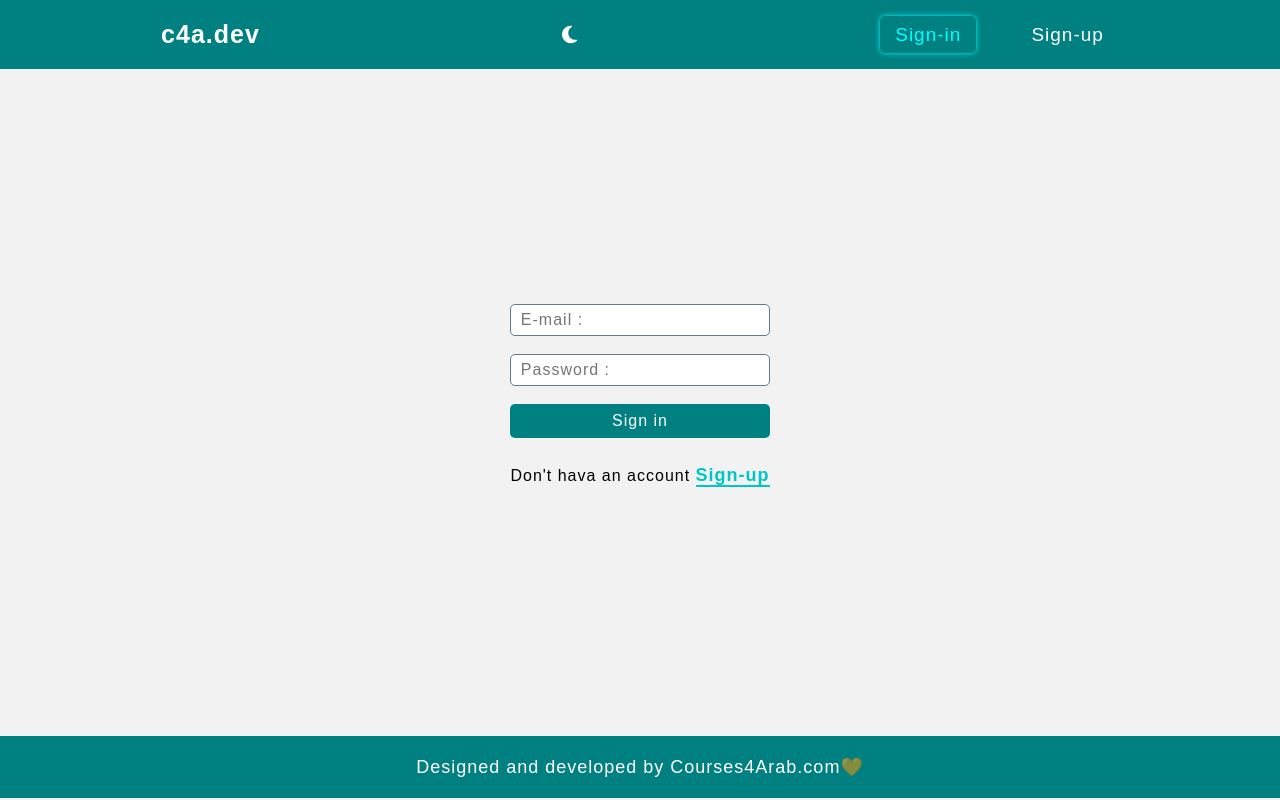
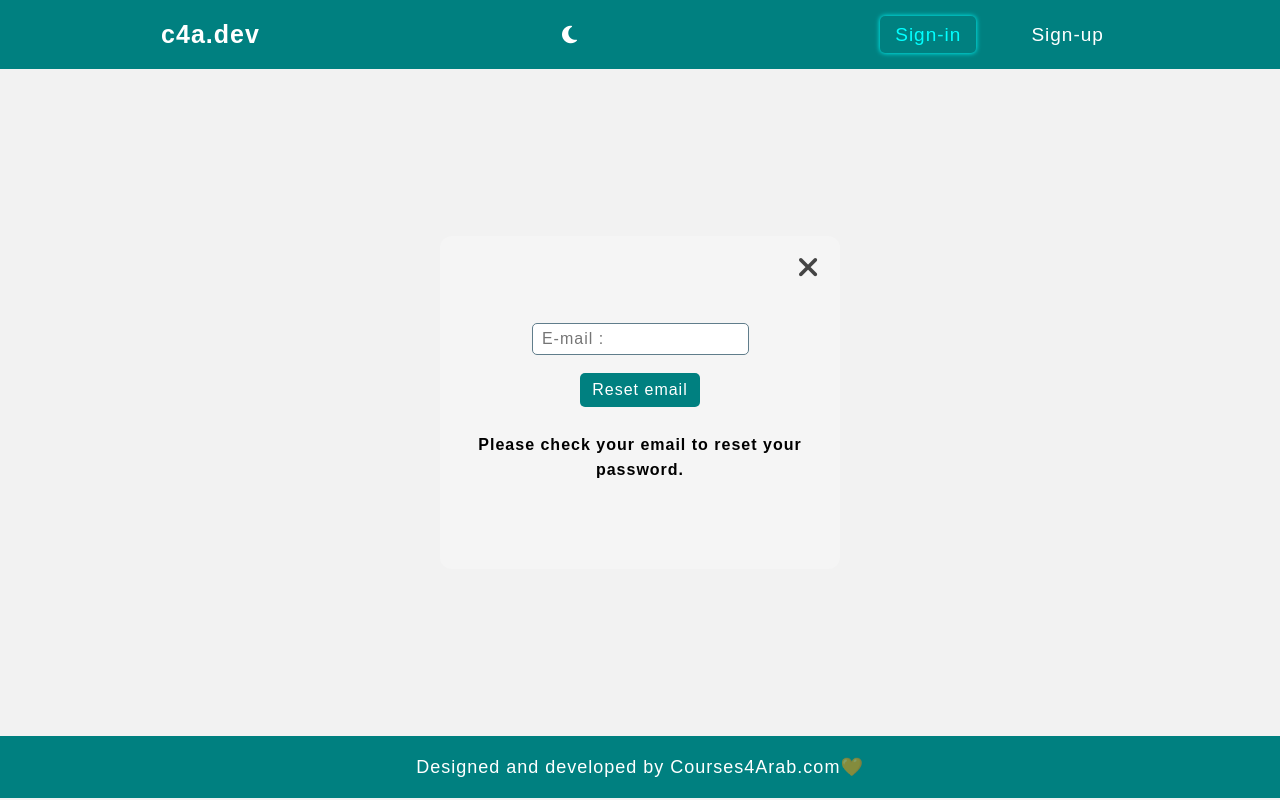
Before and after one commit to alielrayes/React_Level2, a React (Create React App) app: page /signin in a window 1280 px wide. Built offline with nearby package versions, Linux system fonts and the light colour scheme; no server answers.

Commit message:
lesson17

```diff
--- a/src/pages/Singin.jsx
+++ b/src/pages/Singin.jsx
@@ -3,10 +3,10 @@ import Footer from "../comp/Footer";
 import { Link } from "react-router-dom";
 import { Helmet } from "react-helmet-async";
 import { signInWithEmailAndPassword } from "firebase/auth";
-import { auth } from '../firebase/config';
-import { useState } from 'react';
+import { auth } from "../firebase/config";
+import { useState } from "react";
 import { useNavigate } from "react-router-dom";
-
+import "./signin.css";
 
 const Signin = () => {
   const navigate = useNavigate();
@@ -23,83 +23,85 @@ const Signin = () => {
       <Header />
 
       <main>
+        <form className="forgot-password">
+          <div className="close">
+            <i className="fa-solid fa-xmark"></i>
+          </div>
+
+          <input required placeholder=" E-mail : " type="email" />
+          <button>Reset email</button>
+          <p className="check-email">Please check your email to reset your password.</p>
+        </form>
 
         <form>
+          <input
+            onChange={(eo) => {
+              setemail(eo.target.value);
+            }}
+            required
+            placeholder=" E-mail : "
+            type="email"
+          />
 
+          <input
+            onChange={(eo) => {
+              setpassword(eo.target.value);
+            }}
+            required
+            placeholder=" Password : "
+            type="password"
+          />
 
-          <input onChange={(eo) => {
-            setemail(eo.target.value)
-          }} required placeholder=" E-mail : " type="email" />
-
-
-
-          <input onChange={(eo) => {
-            setpassword(eo.target.value)
-          }} required placeholder=" Password : " type="password" />
-
-
-
-
-          <button onClick={(eo) => {
+          <button
+            onClick={(eo) => {
               eo.preventDefault();
               signInWithEmailAndPassword(auth, email, password)
                 .then((userCredential) => {
                   // Signed in
                   const user = userCredential.user;
-                console.log(user)
+                  console.log(user);
                   navigate("/");
                   // ...
                 })
                 .catch((error) => {
                   const errorCode = error.code;
 
-
-
-                sethasError(true)
-
+                  sethasError(true);
 
                   switch (errorCode) {
-
                     case "auth/invalid-email":
-                    setfirebaseError("Wrong Email")
+                      setfirebaseError("Wrong Email");
                       break;
 
-
                     case "auth/user-not-found":
-                    setfirebaseError("Wrong Email")
+                      setfirebaseError("Wrong Email");
                       break;
 
-
                     case "auth/wrong-password":
-                    setfirebaseError("Wrong Password")
+                      setfirebaseError("Wrong Password");
                       break;
 
-
                     case "auth/too-many-requests":
-                    setfirebaseError("Too many requests, please try aganin later")
+                      setfirebaseError(
+                        "Too many requests, please try aganin later"
+                      );
                       break;
 
-
                     default:
-                    setfirebaseError("Please check your email & password")
+                      setfirebaseError("Please check your email & password");
                       break;
-
                   }
-
-
                 });
-          }}>Sign in</button>
+            }}
+          >
+            Sign in
+          </button>
           <p className="account">
             Don't hava an account <Link to="/signup"> Sign-up</Link>
           </p>
 
           {hasError && <h2>{firebaseError}</h2>}
-
         </form>
-
-
-
-
       </main>
       <Footer />
     </>
--- /dev/null
+++ b/src/pages/signin.css
@@ -0,0 +1,33 @@
+.forgot-password{
+  background-color: whitesmoke;
+  width: 400px;
+  height: 333px;
+  border-radius: 12px;
+  display: flex;
+  align-items: center;
+  justify-content: center;
+  position: fixed;
+
+}
+
+.close .fa-xmark{
+  font-size: 29px;
+  color: #444;
+  position: absolute;
+  top: 17px;
+  right: 22px;
+}
+
+.close .fa-xmark:hover{
+  color: orange;
+  font-size: 30px;
+  transform: rotate(180deg);
+  transition: 0.3s;
+}
+
+.check-email{
+  color: #333;
+  font-size: 16px;
+  margin-top: 25px;
+  line-height: 25px;
+}
```
Lines whose indentation alone changed are shown as unchanged.
